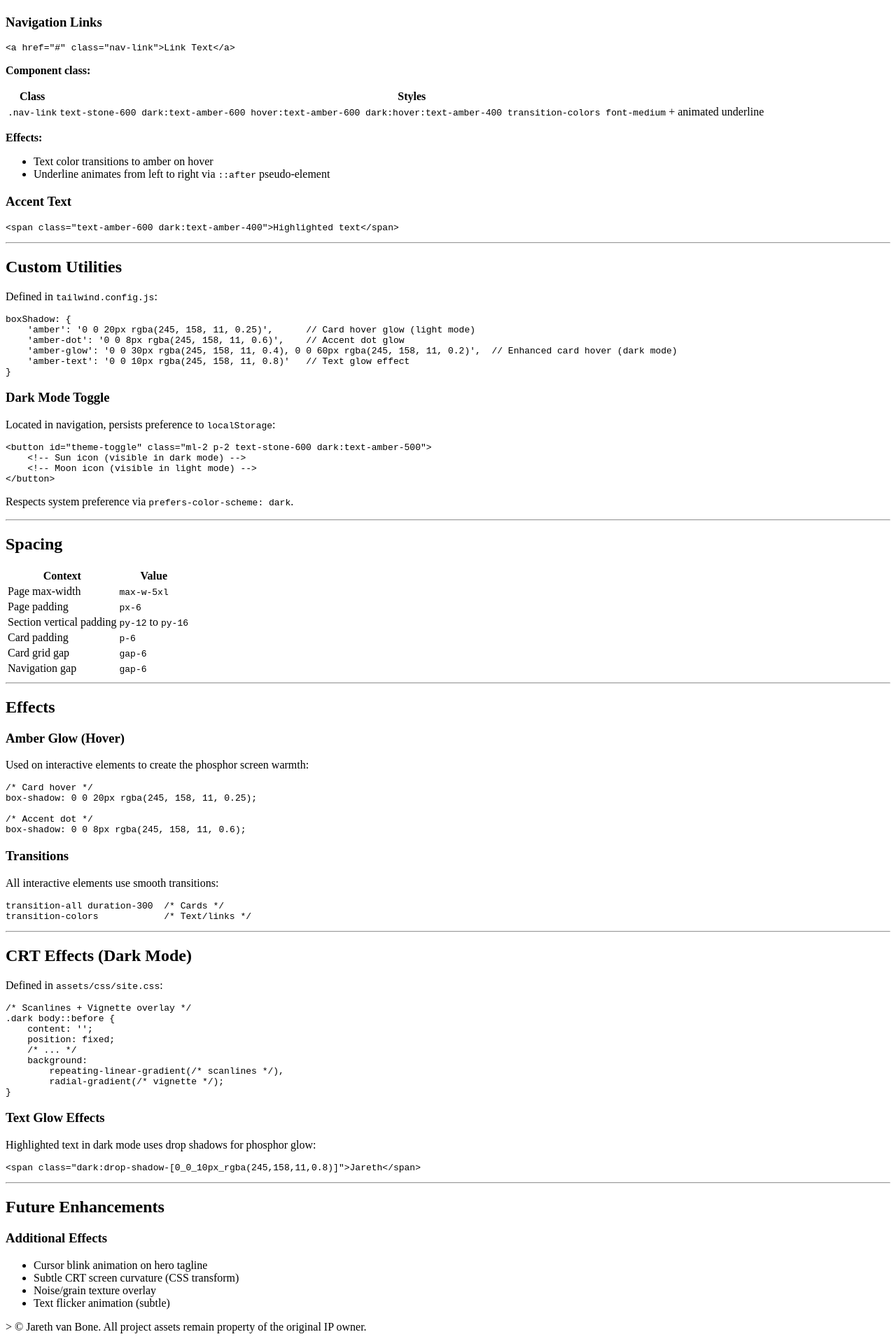
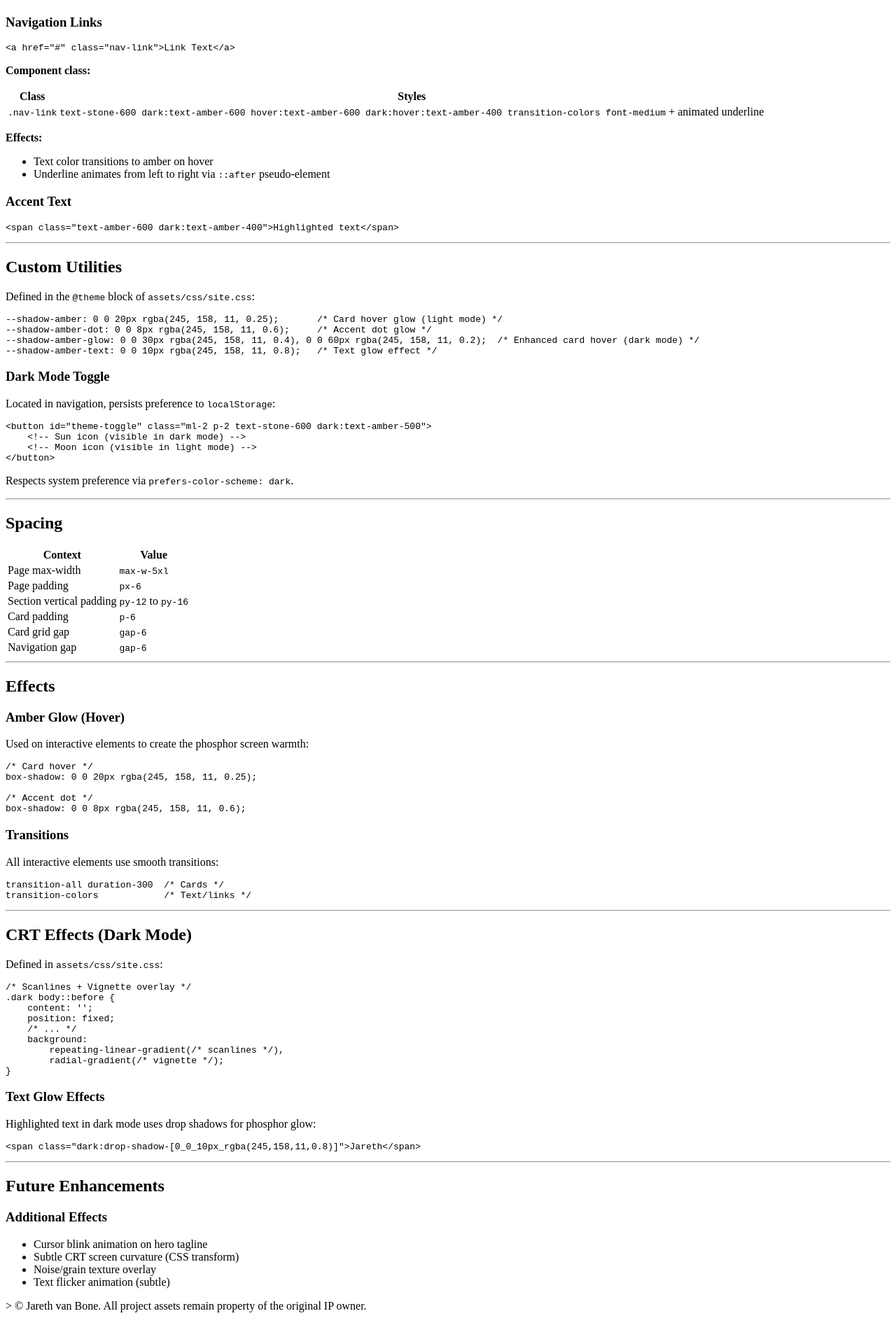
Before and after one commit to jareth/jareth.github.io, a Jekyll site: the page built from style-guide.md, in a window 1280 px wide. Shown: the part 2736-4649 px from the top of the page at 70% size. Built offline with Jekyll 4.4.1, drawn with Linux system fonts in a browser that asks for light colours; our own code applies the rules of GitHub Pages for plain Markdown files; after the commit the page ends 4619 px from its top, so only the background shows below that.

Commit message:
Migrate to Tailwind CSS v4 (#68)
Move to Tailwind v4's CSS-first configuration and drop tailwind.config.js:

- site.css: replace the @tailwind directives with @import "tailwindcss",
  port the theme (fonts, amber shadows) to @theme, keep class-based dark
  mode with @custom-variant, and list the v3 content paths with @source.
  _site/ is gitignored, so v4's automatic detection would skip it.
- Pin the amber scale to the v3 hex values. v4's OKLCH palette is more
  saturated (amber-500 #f59e0b -> #fe9a00) and would visibly shift the
  dark theme; the style guide documents the v3 hex values.
- Wrap the element defaults (h1-h3, ol, ul) in @layer base. v4 emits
  real cascade layers, so unlayered rules would beat utilities.
- Restore cursor: pointer on buttons, which v4's preflight dropped.
- Renamed utilities: flex-grow -> grow, rounded -> rounded-sm.
- PostCSS: use @tailwindcss/postcss, which handles nesting, vendor
  prefixes and minification itself. Remove tailwindcss/nesting and the
  now-redundant autoprefixer and cssnano. Keep PurgeCSS, which still
  trims about 1.3 KB of unused base styles.
- Update README and style guide for the new configuration.

Verified against a master build: screenshots of 9 pages in light and dark
at desktop and mobile widths match, apart from 1/255 rounding and a
video player's loading spinner. Hover, focus-visible and cursor styles
match. CSS grows from 17.2 KB to 23.6 KB (3.6 KB to 4.6 KB gzipped)
from v4's @property and color-mix fallbacks.


Claude-Session: https://claude.ai/code/session_014dyk2RGrb5zhkxcXdqFe9s

Co-authored-by: Claude <noreply@anthropic.com>

````diff
--- a/_layouts/default.html
+++ b/_layouts/default.html
@@ -33,7 +33,7 @@
                 {% include navigation.html %}
             </div>
         </header>
-        <main id="content" class="flex-grow max-w-5xl mx-auto w-full px-6 py-12">
+        <main id="content" class="grow max-w-5xl mx-auto w-full px-6 py-12">
             {{ content }}
         </main>
         <footer class="bg-stone-100/50 dark:bg-stone-900 border-t border-stone-300 dark:border-amber-900/50 px-6 py-6 text-center text-stone-500 dark:text-amber-700 text-sm font-mono transition-colors duration-300">
--- a/package.json
+++ b/package.json
@@ -14,10 +14,9 @@
     "@11ty/eleventy-navigation": "^1.0.5",
     "@11ty/eleventy-plugin-rss": "^2.0.4",
     "@fullhuman/postcss-purgecss": "^8.0.0",
-    "autoprefixer": "^10.4.27",
+    "@tailwindcss/postcss": "^4.3.3",
     "clean-webpack-plugin": "^4.0.0",
     "css-loader": "^6.10.0",
-    "cssnano": "^7.1.3",
     "js-yaml": "^4.1.1",
     "mini-css-extract-plugin": "^2.10.0",
     "npm-run-all": "^4.1.5",
@@ -25,7 +24,7 @@
     "postcss-loader": "^8.2.1",
     "postcss-nested": "^7.0.2",
     "style-loader": "^3.3.4",
-    "tailwindcss": "^3.4.1",
+    "tailwindcss": "^4.3.3",
     "webpack": "^5.105.2",
     "webpack-cli": "^7.2.3",
     "webpack-manifest-plugin": "^6.0.1"
--- a/postcss.config.js
+++ b/postcss.config.js
@@ -1,9 +1,6 @@
 module.exports = {
     plugins: [
-        require('tailwindcss/nesting'),
-        require('tailwindcss'),
-        require('cssnano')(),
-        require('autoprefixer'),
+        require('@tailwindcss/postcss'),
         ...process.env.NODE_ENV === 'production'
             ? [require('@fullhuman/postcss-purgecss')({
                 // purgecss 8 import()s this CJS file and ignores it, so pass it explicitly
--- a/projects.html
+++ b/projects.html
@@ -28,7 +28,7 @@ layout: default
     <div class="grid md:grid-cols-2 lg:grid-cols-3 gap-6 max-w-6xl mx-auto">
         {% for project in collections.projects %}{% if project.data.category == "entertainment" %}
         <a href="{{ project.url }}" class="card block hover:scale-[1.02] transition-transform">
-            {% if project.data.preview %}<img src="{{ project.data.preview }}" alt="{{ project.data.name }}" class="w-full rounded mb-4"/>{% endif %}
+            {% if project.data.preview %}<img src="{{ project.data.preview }}" alt="{{ project.data.name }}" class="w-full rounded-sm mb-4"/>{% endif %}
             <h3 class="card-title">{{ project.data.name }}</h3>
             <p class="card-text-muted font-mono text-xs mb-2">{{ project.data.client }}</p>
             <p class="card-text-muted">{{ project.templateContent | strip_html | truncate: 120 }}</p>
--- a/style-guide.md
+++ b/style-guide.md
@@ -114,15 +114,13 @@ Reusable component classes defined in `assets/css/site.css` using `@layer compon
 
 ## Custom Utilities
 
-Defined in `tailwind.config.js`:
+Defined in the `@theme` block of `assets/css/site.css`:
 
-```javascript
-boxShadow: {
-    'amber': '0 0 20px rgba(245, 158, 11, 0.25)',      // Card hover glow (light mode)
-    'amber-dot': '0 0 8px rgba(245, 158, 11, 0.6)',    // Accent dot glow
-    'amber-glow': '0 0 30px rgba(245, 158, 11, 0.4), 0 0 60px rgba(245, 158, 11, 0.2)',  // Enhanced card hover (dark mode)
-    'amber-text': '0 0 10px rgba(245, 158, 11, 0.8)'   // Text glow effect
-}
+```css
+--shadow-amber: 0 0 20px rgba(245, 158, 11, 0.25);       /* Card hover glow (light mode) */
+--shadow-amber-dot: 0 0 8px rgba(245, 158, 11, 0.6);     /* Accent dot glow */
+--shadow-amber-glow: 0 0 30px rgba(245, 158, 11, 0.4), 0 0 60px rgba(245, 158, 11, 0.2);  /* Enhanced card hover (dark mode) */
+--shadow-amber-text: 0 0 10px rgba(245, 158, 11, 0.8);   /* Text glow effect */
 ```
 
 ### Dark Mode Toggle
````
Also changed, not shown: assets/css/site.css (+40 -8 lines), tailwind.config.js (deleted, +0 -27 lines), README.md, 1 other file.
